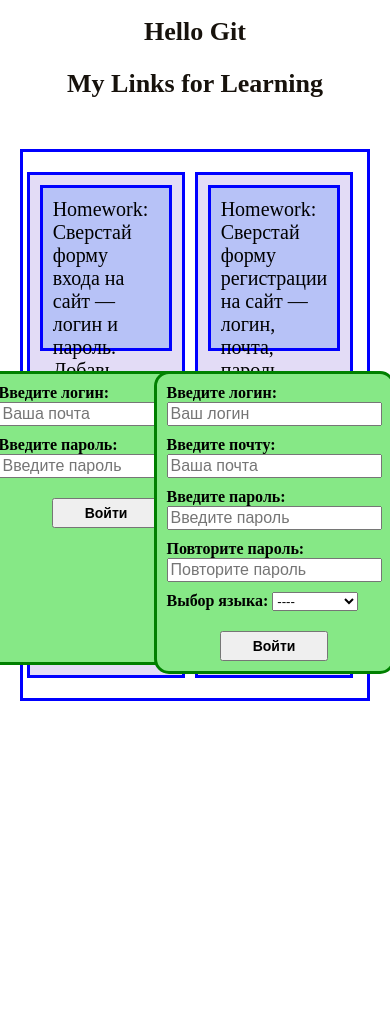
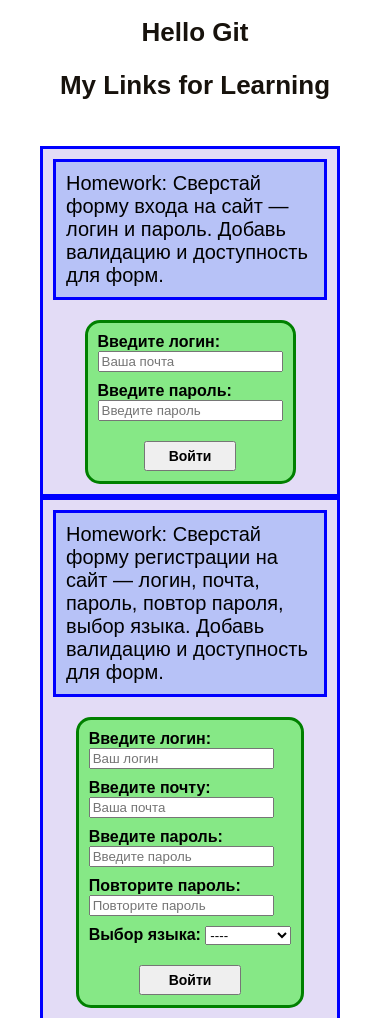
Before and after one commit to m1ke1994/project-1, a plain HTML site: page index.html in a window 390 px wide. Shown: the top 1018 px of the page. Before the commit the page ends 844 px from the top, so only its background shows below. Drawn offline with Linux system fonts and the light colour scheme; a web font is replaced by a local one.

Commit message:
добавил шрифт и адаптивность @media

```diff
--- a/index.html
+++ b/index.html
@@ -6,6 +6,9 @@
     <meta http-equiv="X-UA-Compatible" content="ie=edge" />
     <title>Static Template</title>
   </head>
+  <link rel="preconnect" href="https://fonts.googleapis.com">
+<link rel="preconnect" href="https://fonts.gstatic.com" crossorigin>
+<link href="https://fonts.googleapis.com/css2?family=Golos+Text:wght@400;700&family=Sofia+Sans+Condensed&display=swap" rel="stylesheet">
   <link rel="stylesheet" href="style.css">
   <body>
     <h1>Hello Git</h1>
--- a/style.css
+++ b/style.css
@@ -1,6 +1,7 @@
 body{
 
-    font-family: sans-serifs;
+  font-family: 'Golos Text', sans-serif;
+  font-family: 'Sofia Sans Condensed', sans-serif;
     margin: 0;
 
 }
@@ -12,7 +13,7 @@ h1,h2{
 
 }
 h2{
-  margin-bottom: 50px;
+  margin-bottom: 25px;
 }
 li{
     list-style: none;
@@ -21,9 +22,8 @@ input,button {
     display: block;
     margin: 0 0 10px 0;
   }
-  input{
-    font-size: 16px;
-  }
+
+
   button{
     padding: 5px;
     width: 50%;
@@ -44,7 +44,7 @@ input,button {
     font-size: 20px;
     display: block;
     border: 3px solid blue;
-    height: 140px;
+    height: auto;
     margin: 10px;
     padding: 10px;
     background-color: rgb(183, 194, 247);
@@ -57,25 +57,27 @@ input,button {
     display: flex;
     justify-content: center;
     margin: 20px;
-    border: 3px solid blue;
+
     padding: 20px;
+    width: auto;
+    height: auto;
   }
   .form_one{
     display: flex;
-    width: 50%;
+    width: auto;
     flex-direction: column;
     margin-right:10px ;
-    height: 500px;
+    height: auto;
     align-items: center;
     border: 3px solid blue;
     background-color: rgb(227, 220, 246);
   }
   .form_two{
     display: flex;
-    width: 50%;
+    width: auto;
     flex-direction: column;
     margin-right:10px ;
-    height: 500px;
+    height: auto;
     align-items: center;
     border: 3px solid blue;
     background-color: rgb(227, 220, 246);
@@ -83,11 +85,30 @@ input,button {
   }
   form{
     border: 3px solid green;
-    height: 60%;
+    height: auto;
     margin-right:10px;
     margin: 10px;
     padding: 10px;
     background-color: rgb(134, 232, 134);
     border-radius: 15px;
+    width: auto;
+  }
+  @media  (min-width: 800px) {
+    .general_form{
+      border: 1px solid blue;
+    }
+  }
+  @media  (max-width: 600px) {
+    .general_form{
+      display:flex;
+      flex-direction: column;
+
+    }
+  }
+  @media  (max-width: 330px) {
+    form{
+      width: 90%;
+    }
+
 
   }
```
